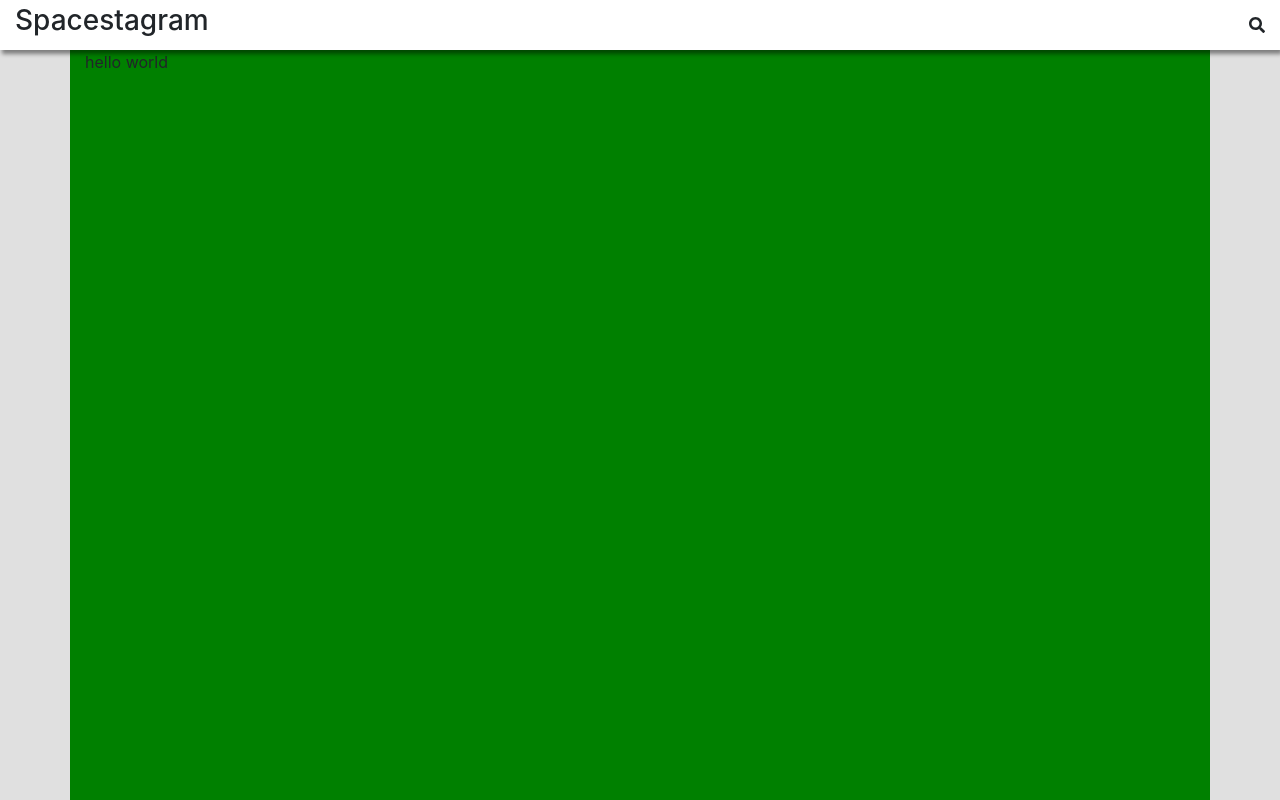
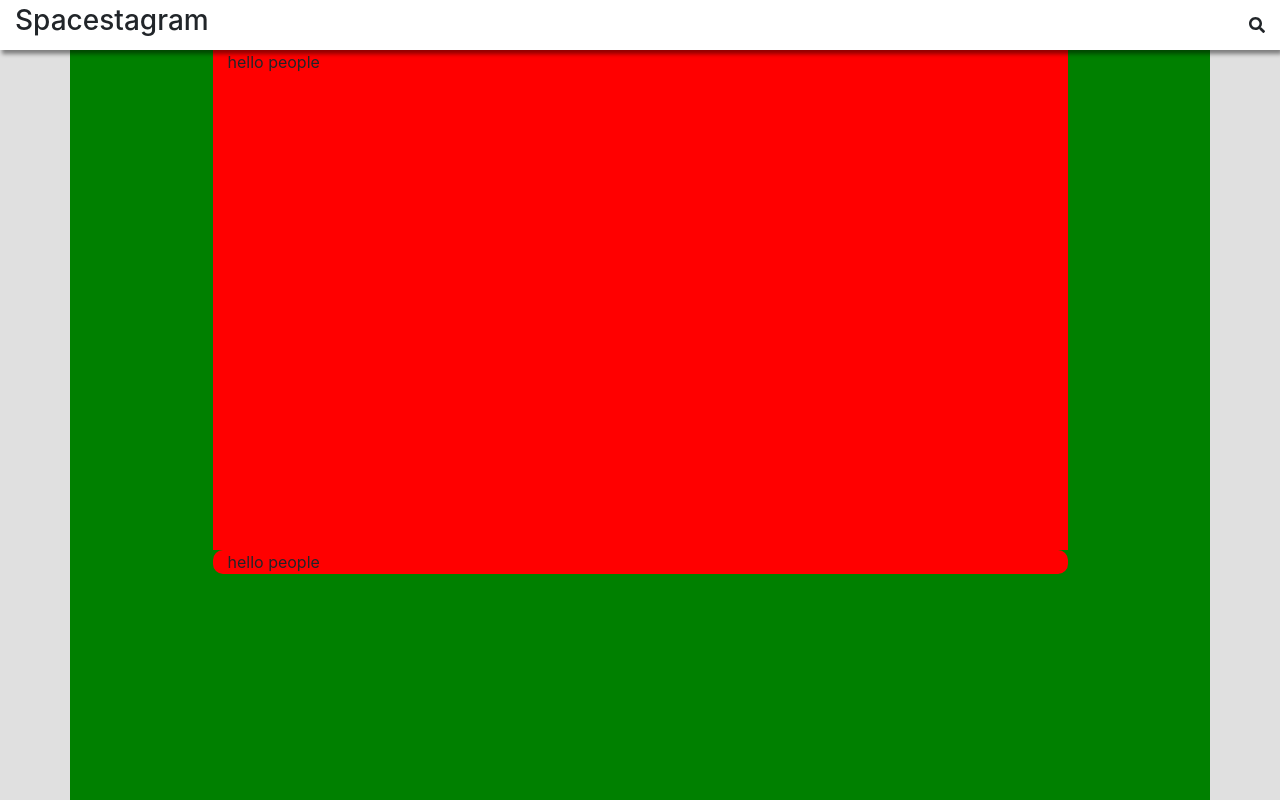
Before and after one commit to setdavid/shopify_challenge_2022, a React (Create React App) app: page / in a window 1280 px wide. Built offline with nearby package versions, Linux system fonts and the light colour scheme.

Commit message:
added apod cards

```diff
--- /dev/null
+++ b/src/Components/ApodCard.jsx
@@ -0,0 +1,13 @@
+import React from "react";
+
+function ApodCard() {
+    return (
+        <div className="row justify-content-center">
+            <div className="apod-card col-12 col-md-9">
+                hello people
+            </div>
+        </div>
+    );
+}
+
+export default ApodCard;
--- /dev/null
+++ b/src/Components/ApodContent.jsx
@@ -0,0 +1,14 @@
+import React from "react";
+import ApodCard from "./ApodCard";
+
+function ApodContent() {
+    return (
+        <div id="apod-content" className="row">
+            <div className="col-12">
+                <ApodCard />
+            </div>
+        </div>
+    );
+}
+
+export default ApodContent;
--- a/src/Components/MainContent.jsx
+++ b/src/Components/MainContent.jsx
@@ -1,10 +1,16 @@
 import React from "react";
+import ApodContent from "./ApodContent";
 
 function MainContent() {
     return (
         <div id="main-content-fluid" className="container-fluid">
             <div id="main-content" className="container full-height">
-                hello world
+                <div className="row justify-content-center">
+                    <div className="col-12 col-md-9" style={{background: "red", height: "500px"}}>
+                        hello people
+                    </div>
+                </div>
+                <ApodContent />
             </div>
         </div>
     );
--- a/src/css/base-styles.css
+++ b/src/css/base-styles.css
@@ -76,6 +76,15 @@
     scroll-behavior: smooth;
 }
 
+#apod-content {
+
+}
+
+.apod-card {
+    background-color: red;
+    border-radius: 10px;
+}
+
 /********** Media Queries **********/
 
 /********** Extra Large devices only **********/
--- a/src/redux/configure-store.js
+++ b/src/redux/configure-store.js
@@ -1,8 +1,8 @@
 import { combineReducers, createStore } from "redux";
-import modeReducer from "./ducks/mode";
+import apodReducer from "./ducks/apod";
 
 const reducer = combineReducers({
-    mode: modeReducer
+    apod: apodReducer
 });
 
 const store = createStore(reducer, window.__REDUX_DEVTOOLS_EXTENSION__ && window.__REDUX_DEVTOOLS_EXTENSION__());
```
Also changed, not shown: src/redux/ducks/apod.js (added, +23 -0 lines), src/redux/ducks/mode.js (deleted, +0 -23 lines).
